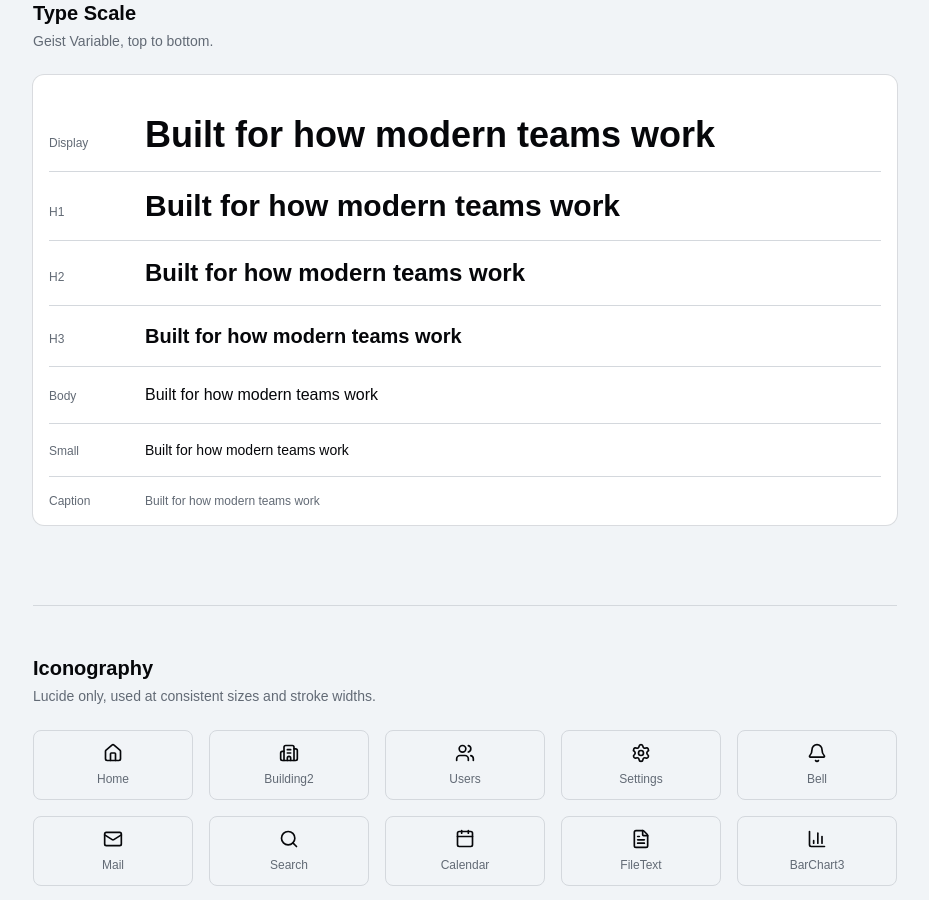
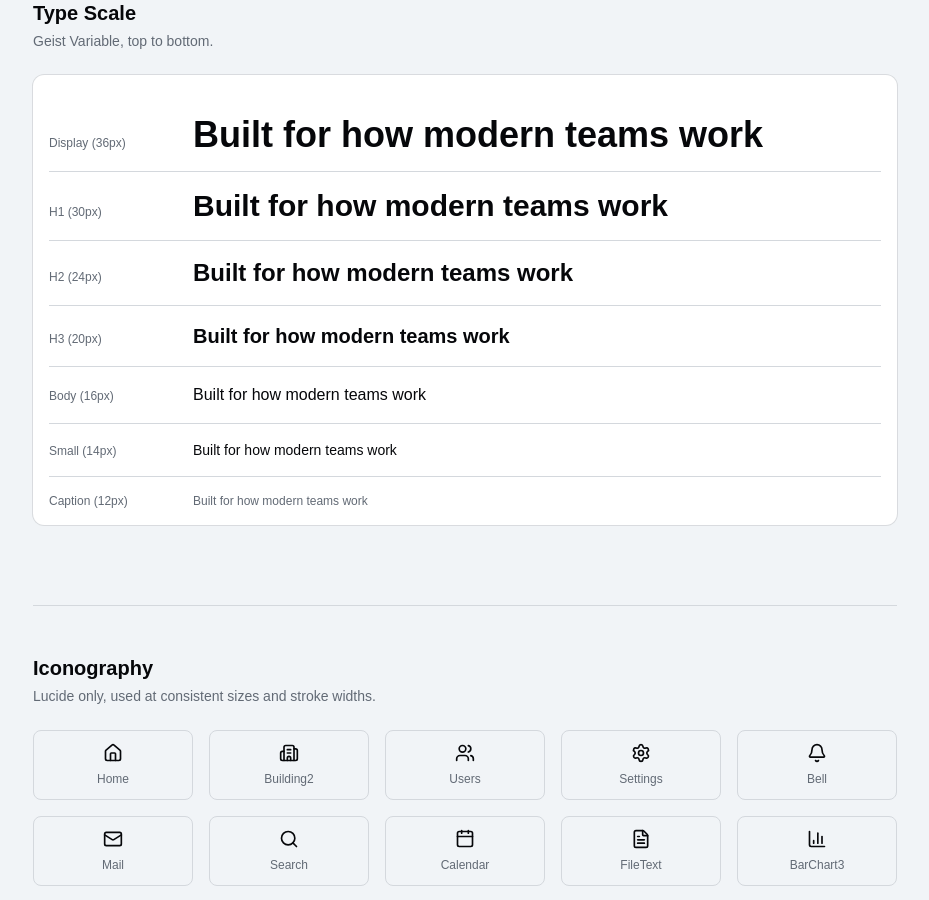
Before and after one commit to iangoldberg-vts/Reimagine-Tokens, a React (Vite) app: page / in a window 1280 px wide. Shown: the part 3800-4700 px from the top of the page, without its empty margins (295-1224 px from the left). Built offline with nearby package versions, Linux system fonts and the light colour scheme.

Commit message:
Show type size in parentheses next to each Type Scale label

```diff
--- a/src/App.tsx
+++ b/src/App.tsx
@@ -113,13 +113,13 @@ const RADIUS_SCALE = [
 ]
 
 const TYPE_SCALE = [
-  { label: 'Display', className: 'text-4xl font-semibold' },
-  { label: 'H1', className: 'text-3xl font-semibold' },
-  { label: 'H2', className: 'text-2xl font-semibold' },
-  { label: 'H3', className: 'text-xl font-semibold' },
-  { label: 'Body', className: 'text-base font-normal' },
-  { label: 'Small', className: 'text-sm font-normal' },
-  { label: 'Caption', className: 'text-xs font-normal text-muted-foreground' },
+  { label: 'Display', size: '36px', className: 'text-4xl font-semibold' },
+  { label: 'H1', size: '30px', className: 'text-3xl font-semibold' },
+  { label: 'H2', size: '24px', className: 'text-2xl font-semibold' },
+  { label: 'H3', size: '20px', className: 'text-xl font-semibold' },
+  { label: 'Body', size: '16px', className: 'text-base font-normal' },
+  { label: 'Small', size: '14px', className: 'text-sm font-normal' },
+  { label: 'Caption', size: '12px', className: 'text-xs font-normal text-muted-foreground' },
 ]
 
 const ICONS = [
@@ -538,7 +538,9 @@ function App() {
                     key={t.label}
                     className="flex items-baseline gap-4 border-b border-border pb-4 last:border-0 last:pb-0"
                   >
-                    <span className="w-20 shrink-0 text-xs text-muted-foreground">{t.label}</span>
+                    <span className="w-32 shrink-0 text-xs text-muted-foreground">
+                      {t.label} ({t.size})
+                    </span>
                     <span className={t.className}>Built for how modern teams work</span>
                   </div>
                 ))}
```
